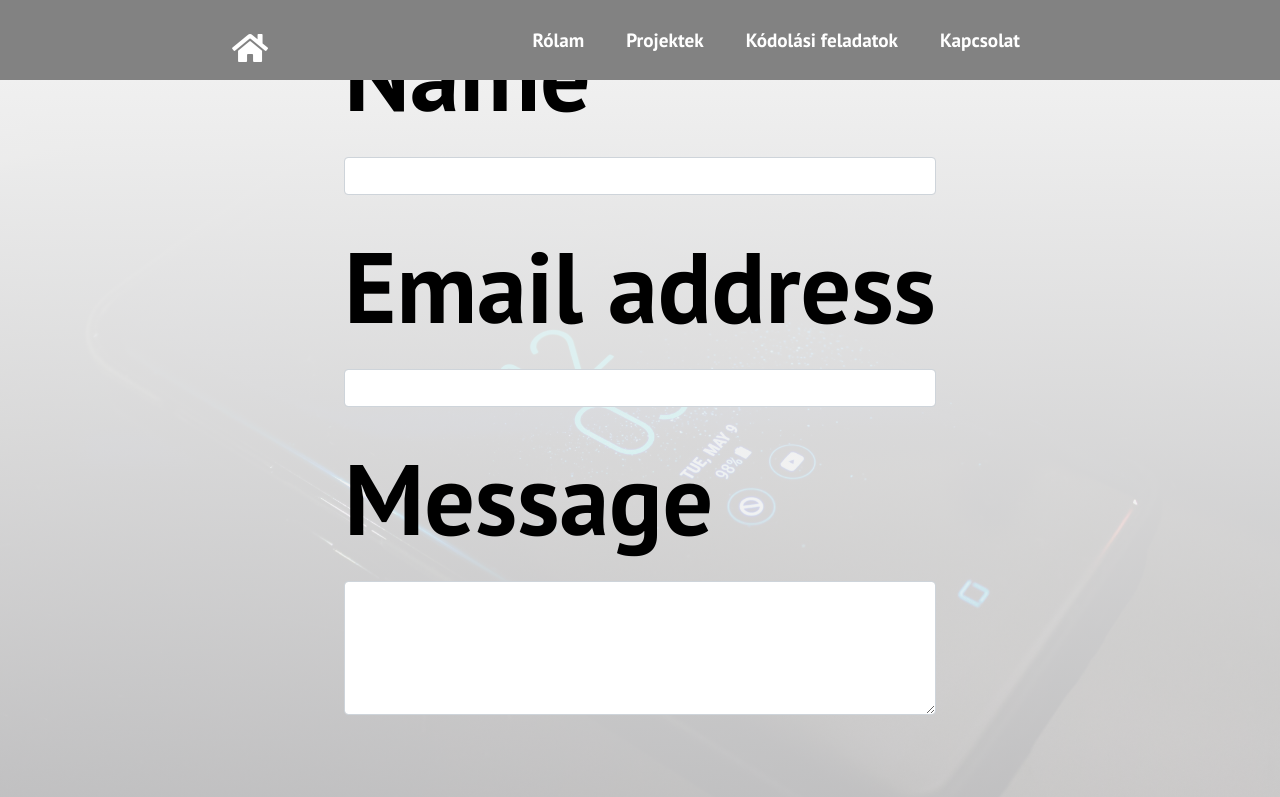
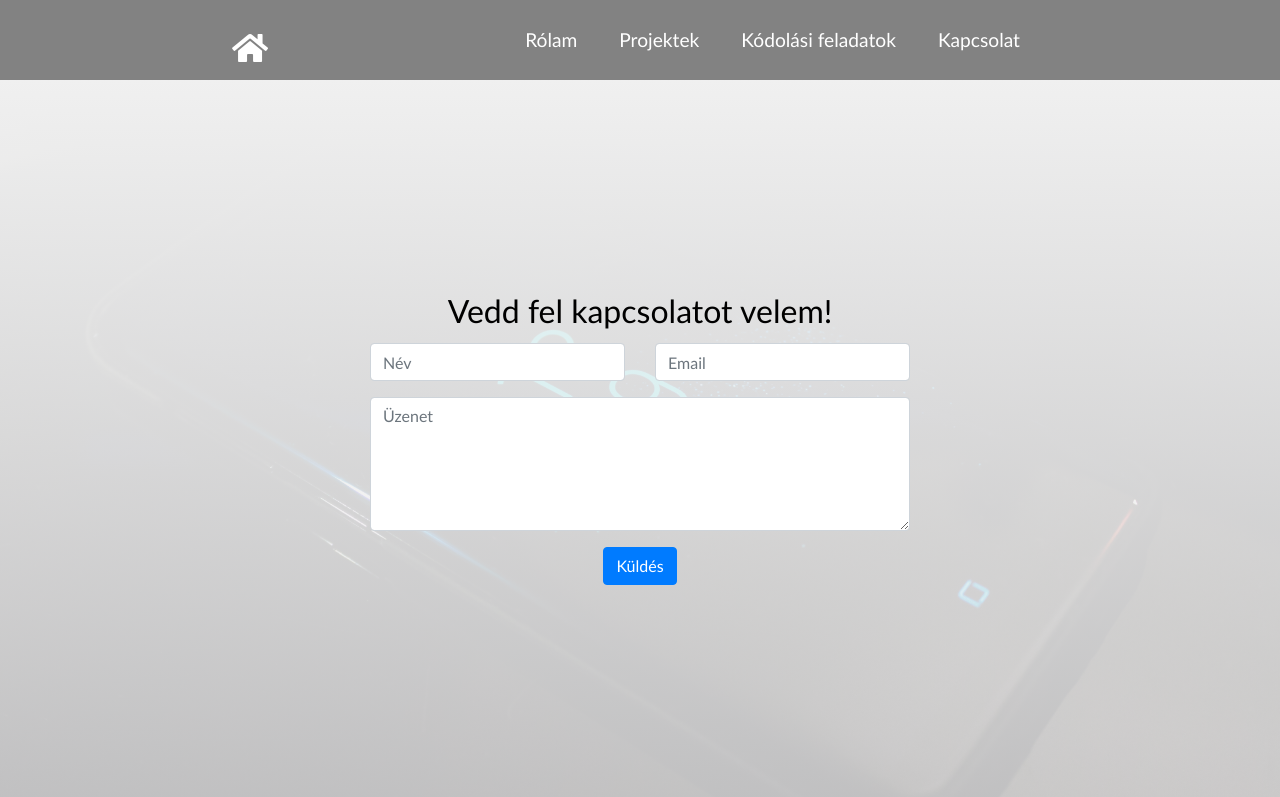
Before and after one commit to lahunyady/portfolio, a React (Create React App) app: page /contact in a window 1280 px wide. Shown: the top 797 px of the page. Built offline with nearby package versions, Linux system fonts and the light colour scheme; the HTML template or start-up script is replaced by a standard one.

Commit message:
Email form styling
Styled the email form
Aligned text fonts across documents

```diff
--- a/src/App.css
+++ b/src/App.css
@@ -2,7 +2,7 @@
     box-sizing: border-box;
     margin: 0;
     padding: 0;
-    font-family: 'PT Sans', sans-serif;
+    font-family: 'Trebuchet MS', 'Lucida Sans Unicode', 'Lucida Grande', 'Lucida Sans', Arial, sans-serif;
   }
 
   a, a:hover{
@@ -55,5 +55,4 @@
     background-size: cover;
     background-repeat: no-repeat;
     color: #000;
-    font-size: 100px;
   }
--- /dev/null
+++ b/src/components/EmailForm.css
@@ -0,0 +1,21 @@
+.contact {
+    font-size: 32px;
+    font-family: 'Trebuchet MS', 'Lucida Sans Unicode', 'Lucida Grande', 'Lucida Sans', Arial, sans-serif;
+}
+
+.full-width {
+    line-height: 1.0;
+    padding:0;
+    width:100%;
+    display:flex;
+    align-items: center;
+    justify-content: center;
+
+
+}
+
+@media screen and (max-width: 760px) {
+.button-div{
+    padding: 0 15px;
+}
+}
--- a/src/components/EmailForm.jsx
+++ b/src/components/EmailForm.jsx
@@ -1,4 +1,6 @@
-import React from 'react'
+import React from 'react';
+import './EmailForm.css';
+import './../App.css';
 
 class EmailForm extends React.Component {
     constructor(props) {
@@ -12,21 +14,31 @@ class EmailForm extends React.Component {
 
     render() {
       return(
-        <div className="App">
+        <div className="container">
+          <div className="full-width">
+            <p>Vedd fel kapcsolatot velem!</p>
+          </div>
           <form id="contact-form" onSubmit={this.handleSubmit.bind(this)} method="POST">
+            <div className="row">
+              <div className="col-md-3 col-sm-12 offset-md-3">
                 <div className="form-group">
-              <label htmlFor="name">Name</label>
-              <input type="text" required="required" className="form-control" value={this.state.name} onChange={this.onNameChange.bind(this)} />
+                  <input placeholder="Név" type="text" required="required" className="form-control" value={this.state.name} onChange={this.onNameChange.bind(this)} />
                 </div>
+              </div>
+              <div className="col-md-3 col-sm-12">
                 <div className="form-group">
-              <label htmlFor="exampleInputEmail1">Email address</label>
-              <input type="email" className="form-control" aria-describedby="emailHelp" value={this.state.email} onChange={this.onEmailChange.bind(this)} />
+                    <input placeholder="Email" type="email" className="form-control" aria-describedby="emailHelp" value={this.state.email} onChange={this.onEmailChange.bind(this)} />
                 </div>
+              </div>
+              <div className="col-md-6 col-sm-12 offset-md-3">
                 <div className="form-group">
-              <label htmlFor="message">Message</label>
-              <textarea className="form-control" required="required" rows="5" value={this.state.message} onChange={this.onMessageChange.bind(this)} />
+                  <textarea placeholder="Üzenet" className="form-control" required="required" rows="5" value={this.state.message} onChange={this.onMessageChange.bind(this)} />
                 </div>
-            <button type="submit" className="btn btn-primary">Submit</button>
+              </div>
+              <div className="full-width">
+                <button type="submit" className="btn btn-primary">Küldés</button>
+              </div>
+            </div>
         </form>
       </div>
       );
--- a/src/components/pages/AboutMe.jsx
+++ b/src/components/pages/AboutMe.jsx
@@ -30,7 +30,7 @@ const options = {
                     max:100,
                     min: 0,
                     stepSize: 25,
-                    fontFamily: "'PT Sans'",
+                    fontFamily: "'Trebuchet MS', 'Lucida Sans Unicode', 'Lucida Grande', 'Lucida Sans', Arial, sans-serif'",
                     fontColor: "#000",
                     padding: 15,
                     fontSize: 14,
```
Lines whose indentation alone changed are shown as unchanged.
